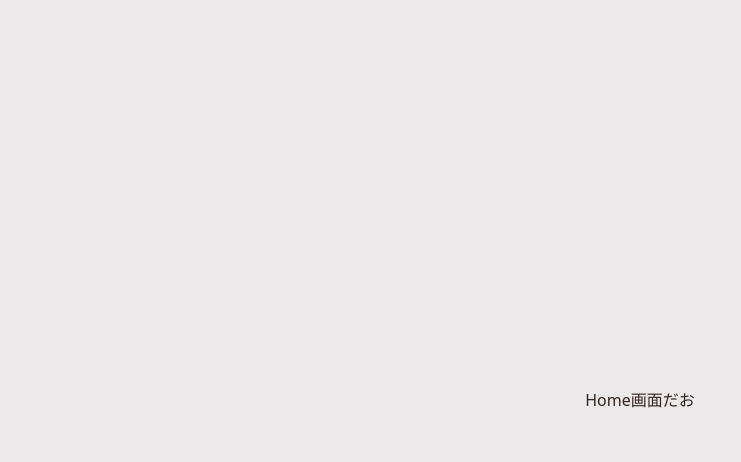
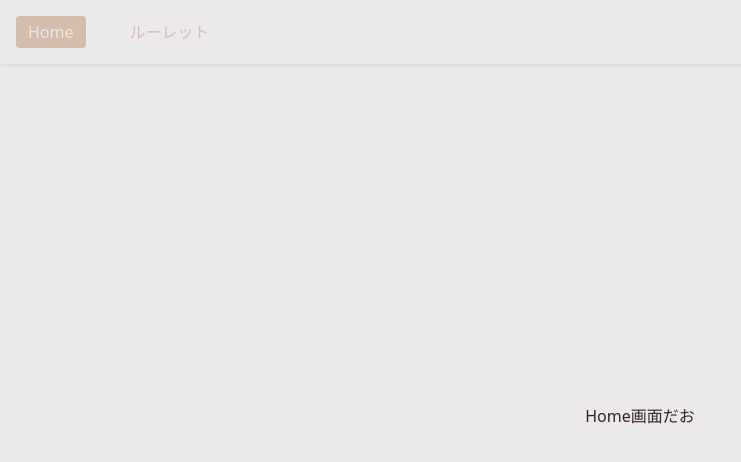
Before and after one commit to N0ntar0/Nontaro-Learn, a React (Vite) app: page / in a window 1280 px wide. Shown: the top 462 px of the page, without its empty margins (0-741 px from the left). Built offline with nearby package versions, Linux system fonts and the light colour scheme.

Commit message:
ヘッダー追加 #3

```diff
--- a/src/App.css
+++ b/src/App.css
@@ -3,6 +3,7 @@
   margin: 0 auto;
   padding: 2rem;
   text-align: center;
+  padding-top: 4rem; /* ← ヘッダー分のスペース確保（30px + 余白） */
 }
 
 @keyframes logo-spin {
--- a/src/App.tsx
+++ b/src/App.tsx
@@ -1,10 +1,12 @@
 import './App.css'
 import { useRoutes } from 'react-router-dom'
 import routes from './route'
+import AppHeader from './componets/AppHeader'
 
 function App() {
   return (
     <>
+      <AppHeader/>
       {useRoutes(routes)}
     </>
   )
--- /dev/null
+++ b/src/componets/AppHeader.css
@@ -0,0 +1,41 @@
+.app-header {
+  width: 100%;
+  height: 4rem;
+  background-color: #ebe9ea;
+  display: flex;
+  align-items: center;
+  justify-content: flex-start;
+  padding: 0 1rem;
+  position: fixed;
+  top: 0;
+  left: 0;
+  z-index: 1000;
+  box-shadow: 0 1px 4px rgba(52, 37, 31, 0.1);
+}
+
+.app-nav {
+  display: flex;
+  gap: 2rem;
+}
+
+.app-tab {
+  color: #d5bdae;
+  text-decoration: none;
+  font-size: 1rem;
+  font-weight: 500;
+  height: 100%;
+  display: flex;
+  align-items: center;
+  padding: 4px 12px;
+  border-radius: 4px;
+  transition: background-color 0.2s ease;
+}
+
+.app-tab:hover {
+  background-color: #dfd7d3; /* 少しだけ浮くようなホバー色 */
+}
+
+.app-tab.active {
+  background-color: #d5bdae;
+  color: #ebe9ea;
+}
--- /dev/null
+++ b/src/componets/AppHeader.tsx
@@ -0,0 +1,19 @@
+import { NavLink } from "react-router-dom";
+import "./AppHeader.css";
+
+function AppHeader() {
+  return (
+    <header className="app-header">
+      <nav className="app-nav">
+        <NavLink to="/" end className="app-tab">
+          Home
+        </NavLink>
+        <NavLink to="/roulette" className="app-tab">
+          ルーレット
+        </NavLink>
+      </nav>
+    </header>
+  );
+}
+
+export default AppHeader;
```
